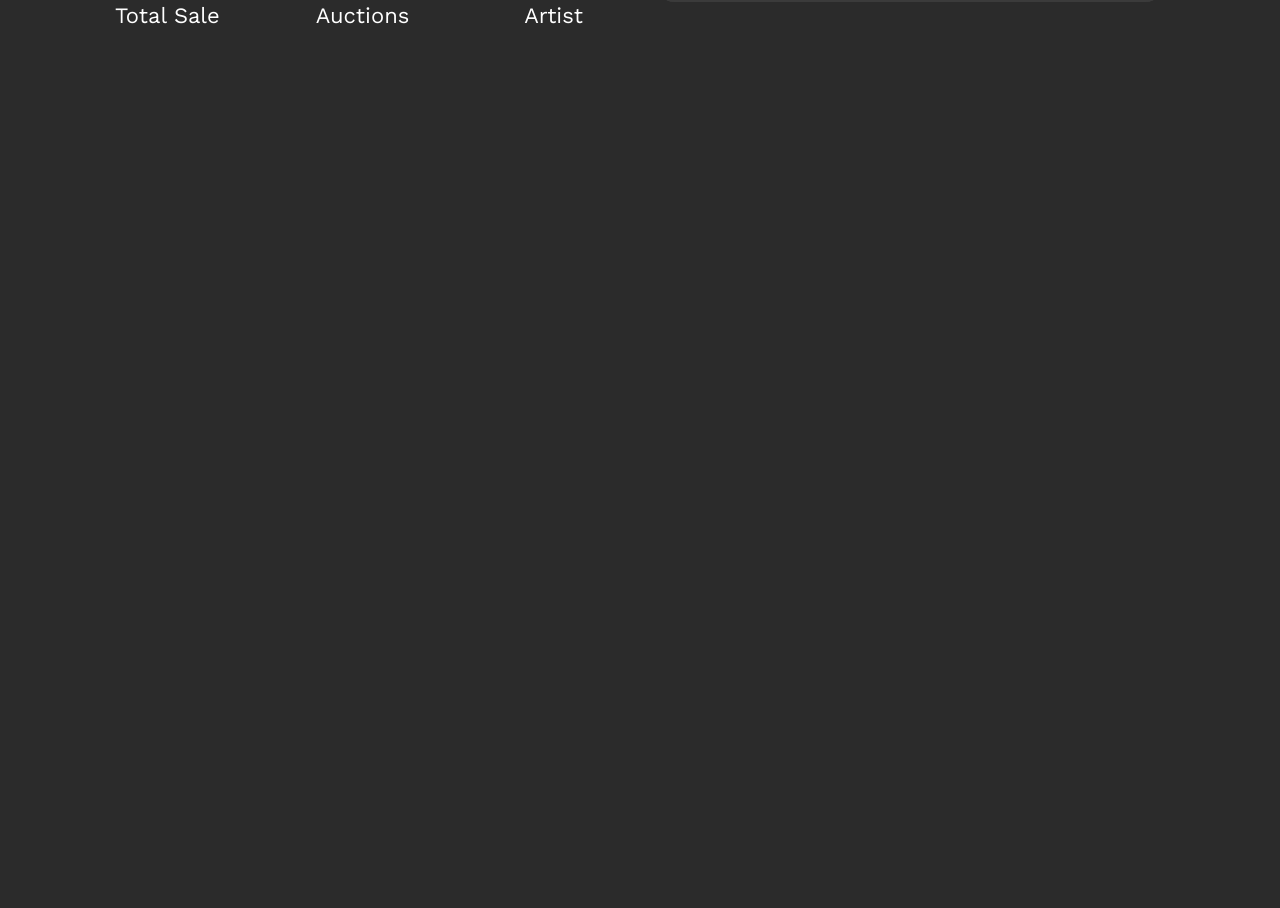
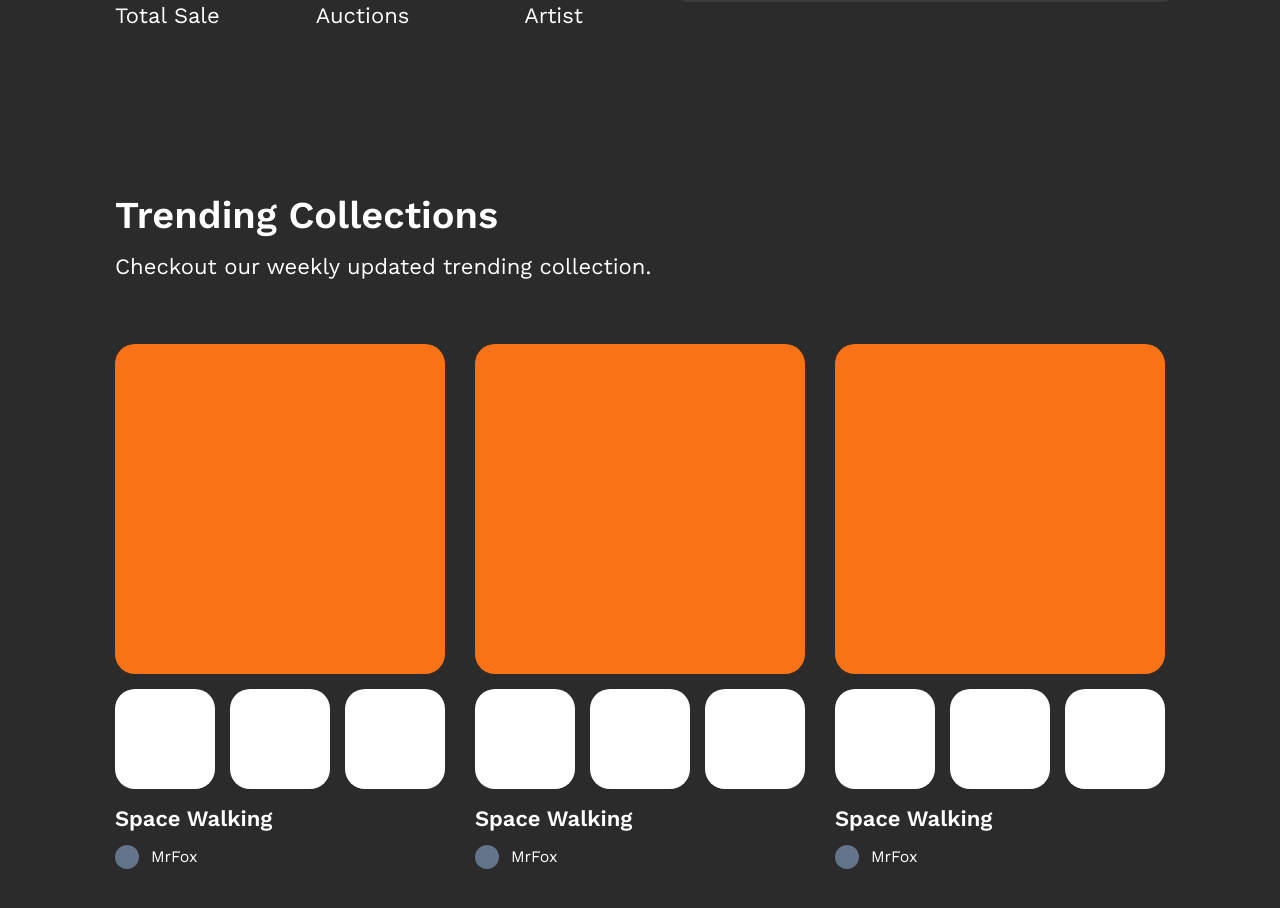
Before and after one commit to gamakusumah/nft-marketplace, a Next.js app: page / in a window 1280 px wide. Shown: the part 688-1596 px from the top of the page. Before the commit the page ends 953 px from the top, so only its background shows below. Built offline with nearby package versions, Linux system fonts and the light colour scheme.

Commit message:
Create components (Treding Collections and Collection Card)

```diff
--- a/app/page.tsx
+++ b/app/page.tsx
@@ -1,9 +1,11 @@
 import Hero from "@/components/Hero";
+import TrendingCollection from "@/components/TrendingCollection";
 
 export default function Home() {
   return (
     <main>
       <Hero />
+      <TrendingCollection />
     </main>
   );
 }
--- /dev/null
+++ b/components/CollectionCard.tsx
@@ -0,0 +1,28 @@
+import React from "react";
+
+export default function CollectionCard() {
+  return (
+    <div className="h-[505px] md:h-[525px] w-full my-10 flex flex-col justify-between">
+      {/* Photos */}
+      <div className="h-[425px] w-full grid gap-[15px]">
+        <div className="h-[315px] md:h-[330px] w-full bg-orange-500 rounded-[20px]"></div>
+        <div className="h-[95px] md:h-[100px] w-full grid grid-cols-3 items-stretch gap-[15px]">
+          <div className=" rounded-[20px] bg-white"></div>
+          <div className=" rounded-[20px] bg-white"></div>
+          <div className=" rounded-[20px] bg-white"></div>
+        </div>
+      </div>
+
+      {/* Creator */}
+      <div className="h-[65px] w-full">
+        <h5 className="font-sans text-lg font-semibold mb-[10px]">
+          Space Walking
+        </h5>
+        <div className="flex items-center">
+          <div className="h-6 w-6 bg-slate-500 rounded-full mr-3"></div>
+          <span>MrFox</span>
+        </div>
+      </div>
+    </div>
+  );
+}
--- a/components/Hero.tsx
+++ b/components/Hero.tsx
@@ -2,7 +2,7 @@ import HighlightedNFT from "./HighlightedNFT";
 
 export default function Hero() {
   return (
-    <section className="py-10 md:py-20 md:grid md:grid-cols-2 md:grid-rows-2 md:gap-x-[30px] lg:gap-x-[60px] container">
+    <section className="py-10 md:py-20 md:grid md:grid-cols-2 md:gap-x-[30px] lg:gap-x-[60px] container">
       <div className="justify-self-start">
         {/* Headline and Description */}
         <div>
@@ -17,7 +17,7 @@ export default function Hero() {
       </div>
 
       {/* Hero's Image */}
-      <div className="justify-self-end md:row-span-2">
+      <div className="md:row-span-2">
         <HighlightedNFT />
       </div>
 
--- a/components/HighlightedNFT.tsx
+++ b/components/HighlightedNFT.tsx
@@ -17,7 +17,7 @@ export default function HighlightedNFT() {
         </h5>
         <div className="flex items-center">
           <div className="h-6 w-6 bg-slate-500 rounded-full mr-3"></div>
-          Animakid
+          <span>Animakid</span>
         </div>
       </div>
     </div>
--- /dev/null
+++ b/components/TrendingCollection.tsx
@@ -0,0 +1,89 @@
+import CollectionCard from "./CollectionCard";
+
+export default function TrendingCollection() {
+  return (
+    <section className="container py-10 lg:py-20">
+      <div>
+        <h1 className="font-sans font-semibold text-xl lg:text-2xl mb-[10px]">
+          Trending Collections
+        </h1>
+        <p className="font-sans lg:text-md">
+          Checkout our weekly updated trending collection.
+        </p>
+      </div>
+
+      {/* Collections*/}
+      <div className="max-h-[505px] md:max-h-[525px] overflow-hidden grid grid-cols-1 md:grid-cols-2 lg:grid-cols-3 md:gap-[30px] mt-10 lg:mt-[60px]">
+        {/* Card */}
+        <div className="h-[505px] md:h-[525px] w-full flex flex-col justify-between">
+          {/* Photos */}
+          <div className="h-[425px] w-full grid gap-[15px]">
+            <div className="h-[315px] md:h-[330px] w-full bg-orange-500 rounded-[20px]"></div>
+            <div className="h-[95px] md:h-[100px] w-full grid grid-cols-3 items-stretch gap-[15px]">
+              <div className=" rounded-[20px] bg-white"></div>
+              <div className=" rounded-[20px] bg-white"></div>
+              <div className=" rounded-[20px] bg-white"></div>
+            </div>
+          </div>
+
+          {/* Creator */}
+          <div className="h-[65px] w-full">
+            <h5 className="font-sans text-lg font-semibold mb-[10px]">
+              Space Walking
+            </h5>
+            <div className="flex items-center">
+              <div className="h-6 w-6 bg-slate-500 rounded-full mr-3"></div>
+              <span>MrFox</span>
+            </div>
+          </div>
+        </div>
+        {/* Card */}
+        <div className="h-[505px] md:h-[525px] w-full flex flex-col justify-between">
+          {/* Photos */}
+          <div className="h-[425px] w-full grid gap-[15px]">
+            <div className="h-[315px] md:h-[330px] w-full bg-orange-500 rounded-[20px]"></div>
+            <div className="h-[95px] md:h-[100px] w-full grid grid-cols-3 items-stretch gap-[15px]">
+              <div className=" rounded-[20px] bg-white"></div>
+              <div className=" rounded-[20px] bg-white"></div>
+              <div className=" rounded-[20px] bg-white"></div>
+            </div>
+          </div>
+
+          {/* Creator */}
+          <div className="h-[65px] w-full">
+            <h5 className="font-sans text-lg font-semibold mb-[10px]">
+              Space Walking
+            </h5>
+            <div className="flex items-center">
+              <div className="h-6 w-6 bg-slate-500 rounded-full mr-3"></div>
+              <span>MrFox</span>
+            </div>
+          </div>
+        </div>
+        {/* Card */}
+        <div className="h-[505px] md:h-[525px] w-full flex flex-col justify-between">
+          {/* Photos */}
+          <div className="h-[425px] w-full grid gap-[15px]">
+            <div className="h-[315px] md:h-[330px] w-full bg-orange-500 rounded-[20px]"></div>
+            <div className="h-[95px] md:h-[100px] w-full grid grid-cols-3 items-stretch gap-[15px]">
+              <div className=" rounded-[20px] bg-white"></div>
+              <div className=" rounded-[20px] bg-white"></div>
+              <div className=" rounded-[20px] bg-white"></div>
+            </div>
+          </div>
+
+          {/* Creator */}
+          <div className="h-[65px] w-full">
+            <h5 className="font-sans text-lg font-semibold mb-[10px]">
+              Space Walking
+            </h5>
+            <div className="flex items-center">
+              <div className="h-6 w-6 bg-slate-500 rounded-full mr-3"></div>
+              <span>MrFox</span>
+            </div>
+          </div>
+        </div>
+      </div>
+    </section>
+  );
+}
```
